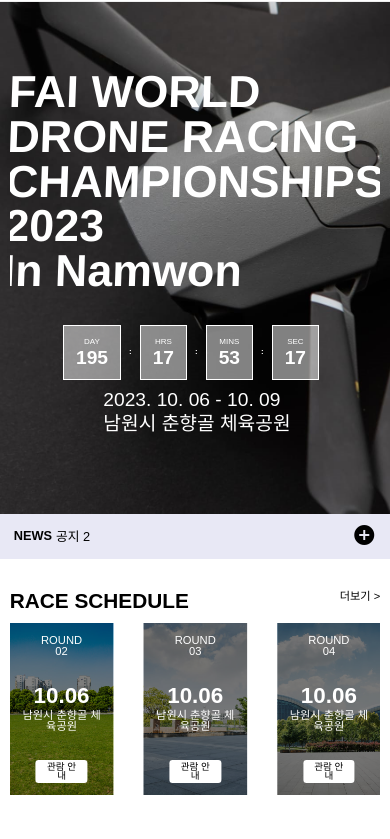
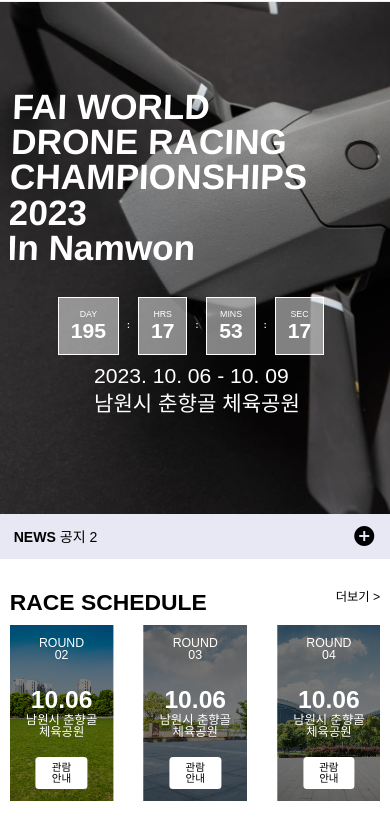
Before and after one commit to JUNG-EUN1997/drone_racing, a plain HTML site: page index.html in a window 390 px wide. Shown: the part 77-916 px from the top of the page. Drawn offline with nearby package versions, Linux system fonts and the light colour scheme.

Commit message:
1차 모바일 퍼블리싱 완료

```diff
--- a/static/css/main.scss
+++ b/static/css/main.scss
@@ -316,7 +316,7 @@
 
 @media (max-width: 768px) {
     html{
-        font-size: 50%;
+        font-size: 55%;
     }
     h1{
         margin: 8vw 0 3vw 0;
@@ -430,6 +430,9 @@
 
     .banner_wrap{
         .banner_area{
+            h2{
+                font-size: 4rem;
+            }
             >div{
                 flex-direction: column;
                 margin: 5vw 0;
@@ -446,7 +449,7 @@
                 padding: 16vw 3vw;
                 .btn_area{
                     a{
-
+                        padding: 1.5vw 4vw;
                     }
                 }
             }
--- a/static/js/main.js
+++ b/static/js/main.js
@@ -7,19 +7,18 @@
     loop: true // 반복 재생 여부
 })
 
+let schedule_swiper_view = 3
+if (window.screen.width <= 768) {
+    schedule_swiper_view = 2
+}
+
 const swiper = new Swiper('.js-schedule_swiper', {
-    slidesPerView: 3,
+    slidesPerView: schedule_swiper_view,
     spaceBetween: 30,
     autoplay: true, // 자동 재생 여부
     loop: true
 })
 
-new Swiper('.js-partners_swiper', {
-    slidesPerView: 5,
-    spaceBetween: 30,
-    autoplay: true, // 자동 재생 여부
-    loop: true
-})
 
 $('.swiper-slide').hover(function () {
     swiper.autoplay.stop();
```
Also changed, not shown: static/css/main.css.
